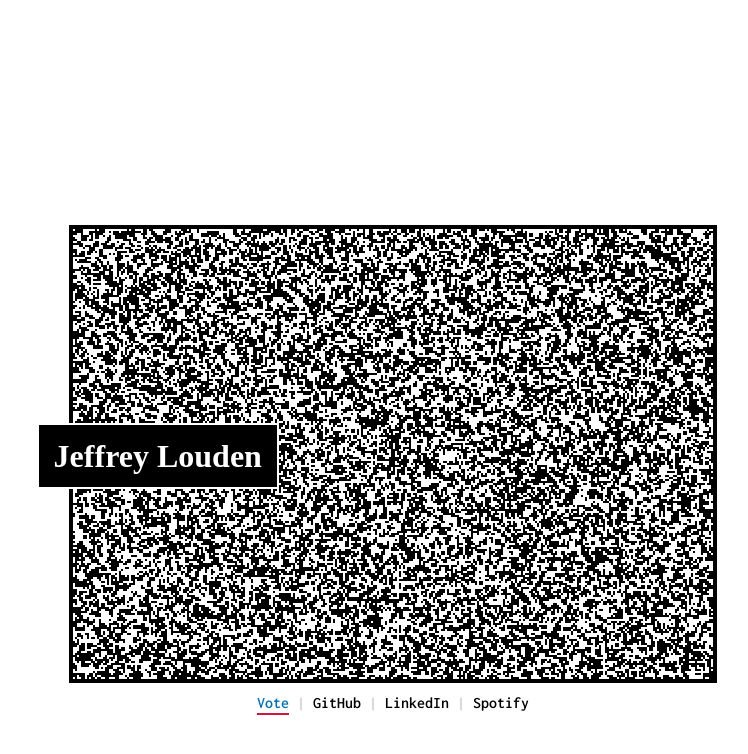
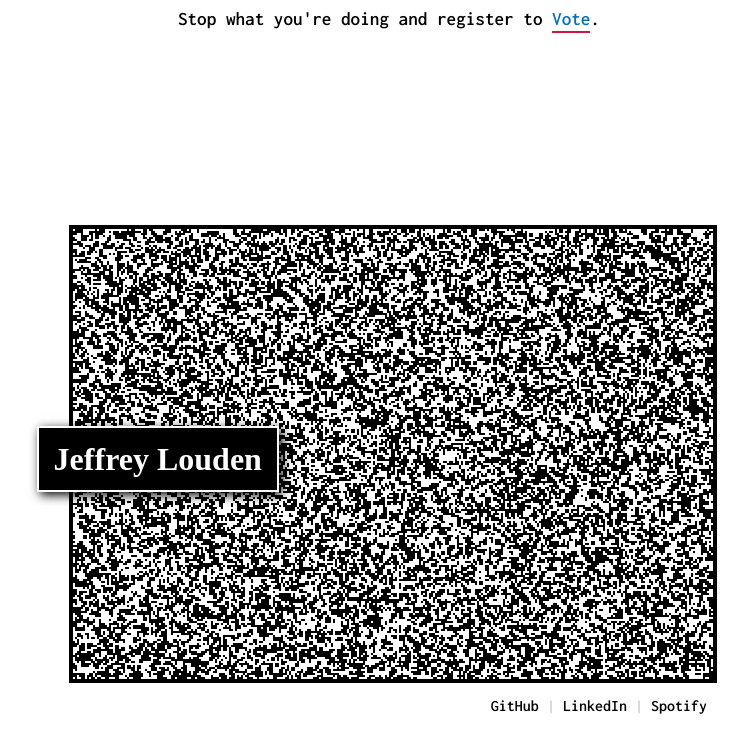
Before and after one commit to jeffreylouden/jeffreylouden.github.com, a Jekyll site: the page built from index.html, in a window 1280 px wide. Shown: the top 754 px of the page, without its empty margins (251-999 px from the left). Built offline with Jekyll 4.4.1, drawn with Linux system fonts in a browser that asks for light colours; some web fonts are replaced.

Commit message:
Small redesign; Added vote banner

```diff
--- a/_includes/social.html
+++ b/_includes/social.html
@@ -1,12 +1,4 @@
 <ul id="social" role="menu">
-  <li role="menuitem">
-    <a
-      href="https://www.vote.org/"
-      title="Register to Vote in 2020"
-      class="vote"
-      >Vote</a
-    >
-  </li>
   {% for link in site.data.social %}
   <li role="menuitem">
     <h2>
--- /dev/null
+++ b/_includes/vote.html
@@ -0,0 +1,6 @@
+<section id="vote">
+  Stop what you're doing and register to
+  <a href="https://www.vote.org/" title="Register to Vote in 2020" class="vote"
+    >Vote</a
+  >.
+</section>
--- a/css/style.css
+++ b/css/style.css
@@ -1,90 +1,90 @@
-html,
+a,
+abbr,
+acronym,
+address,
+applet,
+article,
+aside,
+audio,
+b,
+big,
+blockquote,
 body,
+canvas,
+caption,
+center,
+cite,
+code,
+dd,
+del,
+details,
+dfn,
 div,
-span,
-applet,
-object,
-iframe,
+dl,
+dt,
+em,
+embed,
+fieldset,
+figcaption,
+figure,
+footer,
+form,
 h1,
 h2,
 h3,
 h4,
 h5,
 h6,
-p,
-blockquote,
-pre,
-a,
-abbr,
-acronym,
-address,
-big,
-cite,
-code,
-del,
-dfn,
-em,
+header,
+hgroup,
+html,
+i,
+iframe,
 img,
 ins,
 kbd,
+label,
+legend,
+li,
+mark,
+menu,
+nav,
+object,
+ol,
+output,
+p,
+pre,
 q,
+ruby,
 s,
 samp,
+section,
 small,
+span,
 strike,
 strong,
 sub,
+summary,
 sup,
+table,
+tbody,
+td,
+tfoot,
+th,
+thead,
+time,
+tr,
 tt,
+u,
+ul,
 var,
-b,
-u,
-i,
-center,
-dl,
-dt,
-dd,
-ol,
-ul,
-li,
-fieldset,
-form,
-label,
-legend,
-table,
-caption,
-tbody,
-tfoot,
-thead,
-tr,
-th,
-td,
-article,
-aside,
-canvas,
-details,
-embed,
-figure,
-figcaption,
-footer,
-header,
-hgroup,
-menu,
-nav,
-output,
-ruby,
-section,
-summary,
-time,
-mark,
-audio,
 video {
     margin: 0;
     padding: 0;
     border: 0;
     font-size: 100%;
     font: inherit;
-    vertical-align: baseline;
+    vertical-align: baseline
 }
 
 article,
@@ -98,34 +98,34 @@ hgroup,
 menu,
 nav,
 section {
-    display: block;
+    display: block
 }
 
 body {
-    line-height: 1;
+    line-height: 1
 }
 
 ol,
 ul {
-    list-style: none;
+    list-style: none
 }
 
 blockquote,
 q {
-    quotes: none;
+    quotes: none
 }
 
+blockquote:after,
 blockquote:before,
-blockquote:after,
-q:before,
-q:after {
+q:after,
+q:before {
     content: "";
-    content: none;
+    content: none
 }
 
 table {
     border-collapse: collapse;
-    border-spacing: 0;
+    border-spacing: 0
 }
 
 body,
@@ -134,27 +134,24 @@ html {
     padding: 0;
     height: 100%;
     min-height: 100%;
-    overflow: hidden;
+    overflow: hidden
 }
 
+body::-moz-selection,
 body::selection,
-body::-moz-selection,
-html::selection,
-html::-moz-selection {
-    background: #ff0;
+html::-moz-selection,
+html::selection {
+    background: #ff0
 }
 
 body {
     position: relative;
-    /* padding: 30px 4% 4%; */
     font-size: 62.5%;
-    /* font-family: 'Inconsolata', monospace; */
     font-weight: 600;
     -webkit-text-size-adjust: 100%;
     -webkit-font-smoothing: antialiased;
     background-color: white;
     color: #000;
-    /* width: 100%; */
     box-sizing: border-box;
 }
 
@@ -182,17 +179,19 @@ h1 {
     text-align: left;
     font-family: 'Alice', serif;
     font-weight: 600;
-    font-size: 2rem;
-    /* background: #fff; */
+    font-size: 1.2rem;
+    line-height: 1;
     padding: 15px;
     border: 2px solid #fff;
     background: #000;
+    box-shadow: 3px 3px 10px #000;
 }
 
 #social {
     color: #000;
     font-family: 'Inconsolata', monospace;
     font-size: 1rem;
+    line-height: 1.4rem;
     padding: 10px;
     text-align: center;
 }
@@ -226,6 +225,38 @@ header {
     border: 4px solid #000;
 }
 
+#vote {
+    padding: 5px;
+    position: fixed;
+    top: 0;
+    left: 0;
+    right: 0;
+    height: 50px;
+    text-align: center;
+    font-family: 'Inconsolata', monospace;
+    font-size: 1.2rem;
+    line-height: 1.8rem;
+}
+
+#vote a {
+    color: #0071bc;
+    padding-bottom: 2px;
+    border-bottom: 2px solid #d0163e;
+}
+
+#vote a:hover {
+    color: #205493;
+}
+
+@media only screen and (min-width: 500px) {
+    h1 {
+        font-size: 2rem;
+    }
+
+    #social {
+        text-align: right;
+    }
+
     #social li,
     #social li h2 {
         display: inline-block;
@@ -241,13 +272,4 @@ header {
     #social li:first-child::before {
         content: '';
     }
-
-.vote {
-    color: #0071bc;
-    padding-bottom: 2px;
-    border-bottom: 2px solid #d0163e;
 }
-
-.vote:hover {
-    color: #205493;
-}
--- a/index.html
+++ b/index.html
@@ -2,6 +2,7 @@
 layout: base
 ---
 
+{% include vote.html %}
 <section id="main" role="main">
   <canvas id="lines"></canvas>
   <header>
```
Lines whose indentation alone changed are shown as unchanged.
